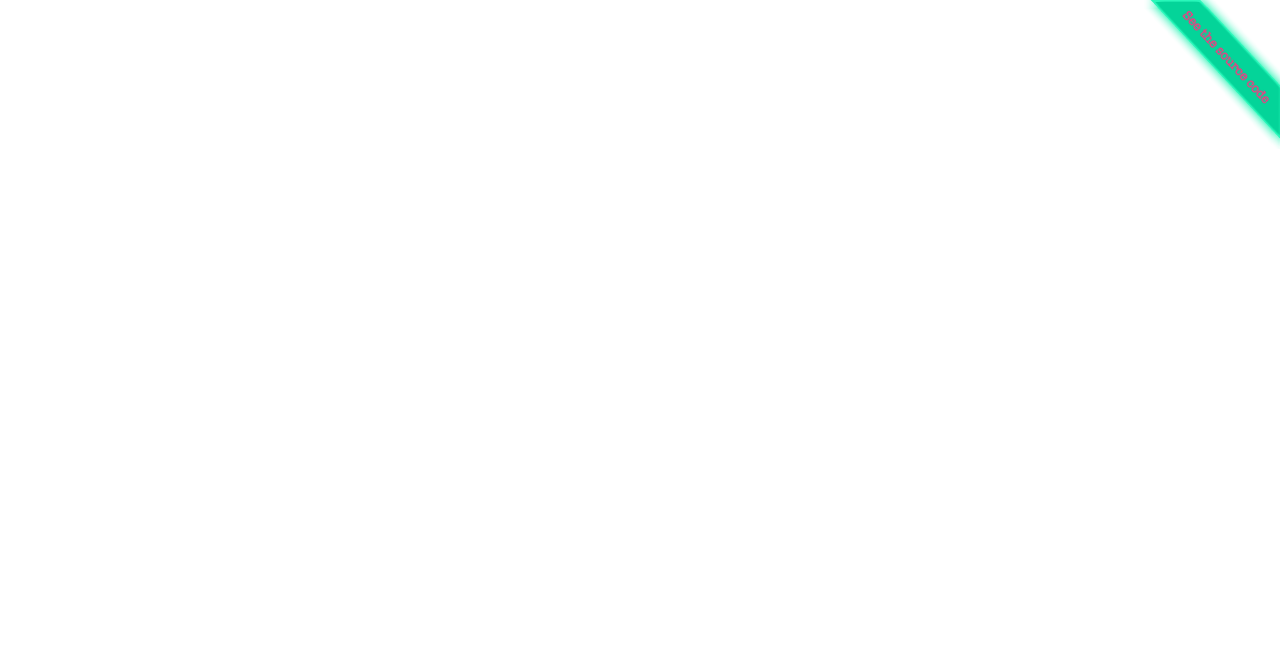
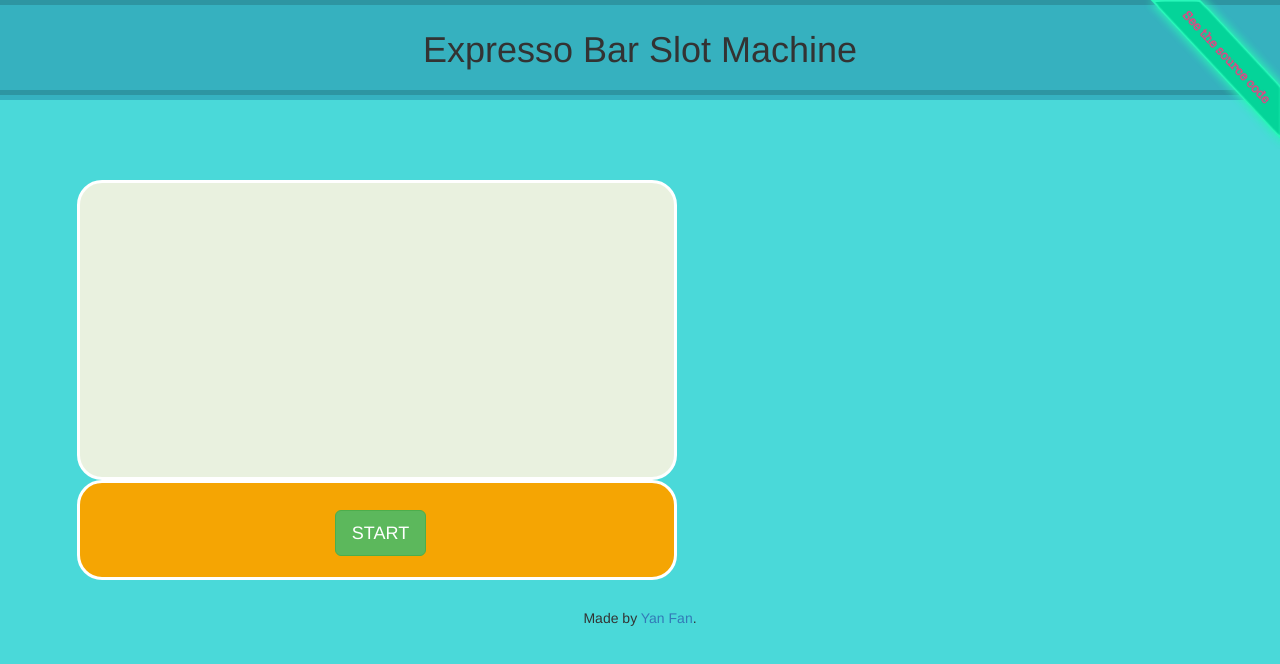
Before and after one commit to yanarchy/slothmachine, a plain HTML site: page index.html in a window 1280 px wide. Drawn offline with nearby package versions, Linux system fonts and the light colour scheme.

Commit message:
Basic design up, buttons created, header created, basic styling

```diff
--- /dev/null
+++ b/css/style.css
@@ -0,0 +1,39 @@
+body {
+	background-color: #4AD9D9;
+}
+
+.title {
+	text-align: center;
+	background-color: #36B1BF;
+  height: 100px;
+  border-top: rgba(54, 177, 191, 0.35) 10px groove;
+  border-bottom: rgba(54, 177, 191, 0.35) 10px groove;
+}
+
+.machine {
+	background-color: #E9F1DF;
+	width: 600px;
+	height: 300px;
+	border-radius: 25px;
+	border: white solid 3px;
+}
+
+.button {
+	background-color: #F5A503;
+	width: 600px;
+	height: 100px;
+	border-radius: 25px;
+	border: white solid 3px;
+
+}
+
+button {
+	left: 255px;
+	top: 27px;
+	position: relative;
+}
+
+footer {
+	margin-top: 2em;
+	text-align: center;
+}
--- a/index.html
+++ b/index.html
@@ -2,10 +2,37 @@
 <html lang="en">
 <head>
 	<title>Espresso Bar Slot Machine</title>
+	<link rel="stylesheet" href="https://maxcdn.bootstrapcdn.com/bootstrap/3.3.4/css/bootstrap.min.css">
+	<link rel="stylesheet" href="css/style.css">
 </head>
+
 <body>
-	<div class="container"></div>
+	<div class="container">
+
+	</div>
+	<div class="title">
+		<h1>Expresso Bar Slot Machine</h1>
+	</div>
+
+	<div class="machine">
+
+		<div class="slot1">
+		</div>
+		<div class="slot2">
+		</div>
+		<div class="slot3">
+		</div>
+
+	</div>
+
+	<div class="button">
+		<button id="start-button" class="btn btn-success btn-lg">START</button>
+		<button id="stop-button" class="btn btn-danger btn-lg">STOP</button>
+		<button id="reset-button" class="btn btn-info btn-lg">RESET</button>
+	</div>
+
 	<footer>
+		Made by <a href="http://blog.fanofyan.com" target="_blank">Yan Fan</a>.
 	</footer>
 </body>
 
--- a/js/machine.js
+++ b/js/machine.js
@@ -1,3 +1,4 @@
+$(document).ready(function() {
 	// Top-right ribbon that links to GitHub code
 	$('body').append(
 	  '<a href="https://github.com/yanarchy/slothmachine"> \
@@ -6,3 +7,62 @@ $('body').append(
 	  alt="See the source code" > \
 	  </a>'
 	);
+
+	var h = $(window).height();
+	var w = $(window).width();
+
+	// centers button div
+	$('.button').css('margin-left', w*.06);
+
+	// centers slot machine
+	$('.machine').css('margin-left', w*.06).css('margin-top', h*.1);
+
+	// hide other buttons in beginning
+	$('#stop-button').hide();
+	$('#reset-button').hide();
+
+	// when start button clicked, show stop, hide start
+	$('#start-button').click(function(){
+		console.log('start button clicked!');
+		console.log('spin that wheel!!');
+		$('#stop-button').show();
+		$('#start-button').hide();
+	})
+
+	// when stop button clicked, show reset, hide stop
+	$('#stop-button').click(function(){
+		console.log('stop button clicked. stop the spinnin!');
+		$('#stop-button').hide();
+		$('#reset-button').show();
+	})
+
+	// when reset button clicked, show start, hide reset
+	$('#reset-button').click(function(){
+		console.log('resets to beginning state');
+		$('#reset-button').hide();
+		$('#start-button').show();
+	})
+
+
+
+
+})
+
+/* Functions Needed:
+- start
+- shuffle
+- stop
+- something that determines if you win
+- reset
+
+Extras:
+- spinning animation
+- "win" picture
+- "lose" picture
+
+Components:
+- title
+- button
+	-extra: animate it going up and down
+
+*/
```
Also changed, not shown: images/coffeefilter.png (added), images/coffeemaker.png (added), images/espressomachine.png (added), images/teapot.png (added), 1 other file. Lines whose indentation alone changed are shown as unchanged.
